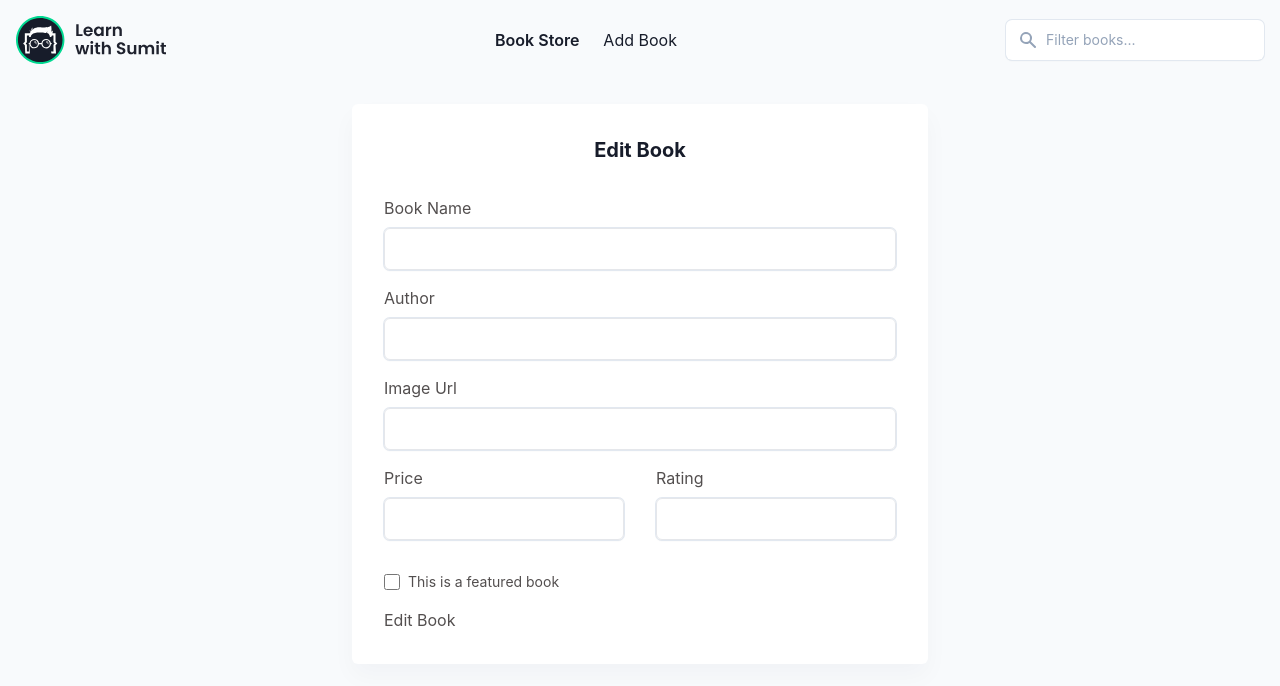
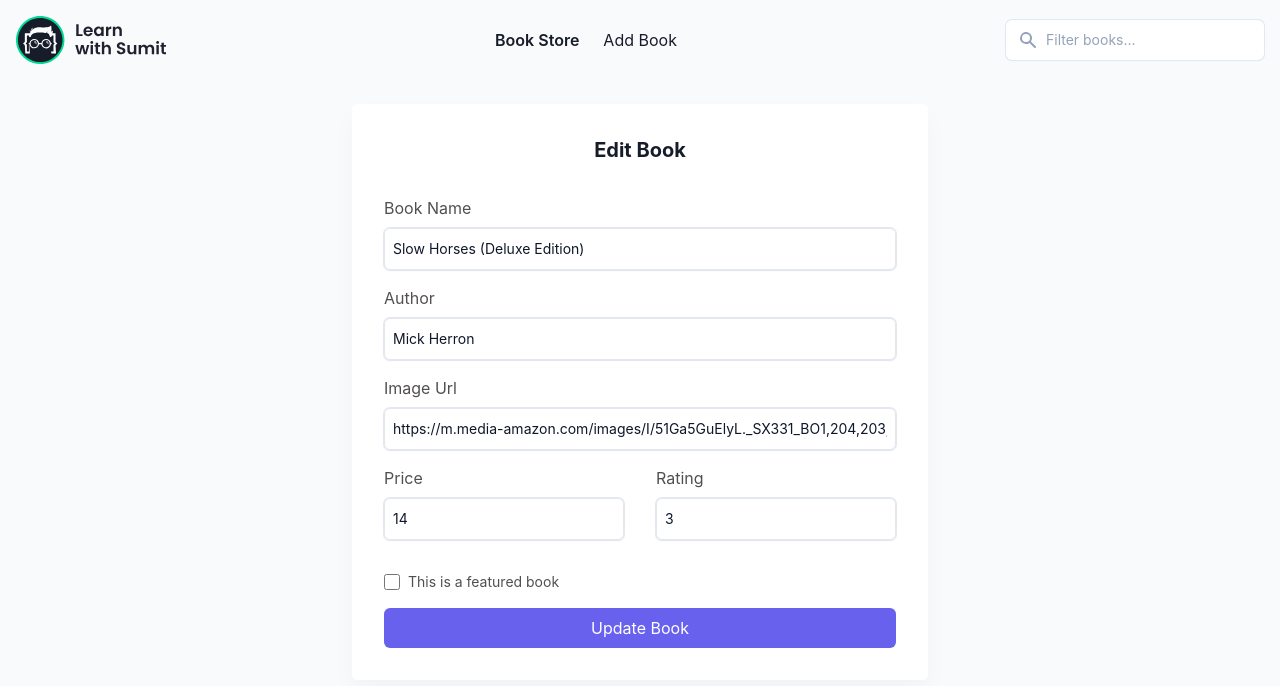
Before and after one commit to Tanjilhossaintamim/assignment-8-bookstore-rtk-query-lws, a React (Vite) app: page /edit-book/1 in a window 1280 px wide. Shown: the top 686 px of the page. Built offline with nearby package versions, Linux system fonts and the light colour scheme; data requests are answered from the project's data file.

Commit message:
compleate edit book funtionality

```diff
--- /dev/null
+++ b/src/components/Form/Form.jsx
@@ -0,0 +1,134 @@
+import { useEffect, useState } from "react";
+import { useNavigate } from "react-router-dom";
+import { useEditBookMutation } from "../../redux/features/api/apiSlice";
+import PropTypes from "prop-types";
+
+const Form = ({ book }) => {
+  const [editBook, { isLoading, isSuccess }] = useEditBookMutation();
+  const {
+    id,
+    name: bName,
+    author: bAuthor,
+    thumbnail: bThumbnail,
+    rating: bRating,
+    price: bPrice,
+    featured: fFeatured,
+  } = book;
+
+  const [name, setName] = useState(bName);
+  const [author, setAuthor] = useState(bAuthor);
+  const [thumbnail, setThumnail] = useState(bThumbnail);
+  const [price, setPrice] = useState(bPrice);
+  const [rating, setRating] = useState(bRating);
+  const [featured, setFeatured] = useState(fFeatured);
+  const navigate = useNavigate();
+
+  const handelEditBook = (e) => {
+    e.preventDefault();
+    editBook({
+      id,
+      data: { name, author, thumbnail, price, rating, featured },
+    });
+  };
+  useEffect(() => {
+    isSuccess && navigate("/");
+  }, [isSuccess, navigate]);
+  return (
+    <form className="book-form" onSubmit={handelEditBook}>
+      <div className="space-y-2">
+        <label>Book Name</label>
+        <input
+          required
+          className="text-input"
+          type="text"
+          id="lws-bookName"
+          name="name"
+          value={name}
+          onChange={(e) => setName(e.target.value)}
+        />
+      </div>
+
+      <div className="space-y-2">
+        <label>Author</label>
+        <input
+          required
+          className="text-input"
+          type="text"
+          id="lws-author"
+          name="author"
+          value={author}
+          onChange={(e) => setAuthor(e.target.value)}
+        />
+      </div>
+
+      <div className="space-y-2">
+        <label>Image Url</label>
+        <input
+          required
+          className="text-input"
+          type="text"
+          id="lws-thumbnail"
+          name="thumbnail"
+          value={thumbnail}
+          onChange={(e) => setThumnail(e.target.value)}
+        />
+      </div>
+
+      <div className="grid grid-cols-2 gap-8 pb-4">
+        <div className="space-y-2">
+          <label>Price</label>
+          <input
+            required
+            className="text-input"
+            type="number"
+            id="lws-price"
+            name="price"
+            value={price}
+            onChange={(e) => setPrice(e.target.value)}
+          />
+        </div>
+
+        <div className="space-y-2">
+          <label>Rating</label>
+          <input
+            required
+            className="text-input"
+            type="number"
+            id="lws-rating"
+            name="rating"
+            min="1"
+            max="5"
+            value={rating}
+            onChange={(e) => setRating(e.target.value)}
+          />
+        </div>
+      </div>
+
+      <div className="flex items-center">
+        <input
+          id="lws-featured"
+          type="checkbox"
+          name="featured"
+          className="w-4 h-4"
+          value={featured}
+          checked={featured}
+          onChange={(e) => setFeatured(e.target.checked)}
+        />
+        <label className="ml-2 text-sm"> This is a featured book </label>
+      </div>
+
+      <button
+        type="submit"
+        className="submit"
+        id="lws-submit"
+        disabled={isLoading}
+      >
+        Update Book
+      </button>
+    </form>
+  );
+};
+Form.propTypes = {
+  book: PropTypes.object,
+};
+export default Form;
--- a/src/pages/EditBook.jsx
+++ b/src/pages/EditBook.jsx
@@ -1,83 +1,24 @@
+import { useParams } from "react-router-dom";
+import { useGetSingelBookQuery } from "../redux/features/api/apiSlice";
+import Form from "../components/Form/Form";
 const EditBook = () => {
+  const { id } = useParams();
+  const {
+    data: book,
+    isLoading,
+    isSuccess,
+    isError,
+  } = useGetSingelBookQuery(id);
+  let content = null;
+  if (isLoading) content = <div>loading...</div>;
+  if (isSuccess && book?.id) content = <Form book={book} />;
+  if (isError && !isLoading) content = <div>There Was an Error !</div>;
   return (
     <main className="py-6 2xl:px-6">
       <div className="container">
         <div className="p-8 overflow-hidden bg-white shadow-cardShadow rounded-md max-w-xl mx-auto">
           <h4 className="mb-8 text-xl font-bold text-center">Edit Book</h4>
-          <form className="book-form">
-            <div className="space-y-2">
-              <label>Book Name</label>
-              <input
-                required
-                className="text-input"
-                type="text"
-                id="lws-bookName"
-                name="name"
-              />
-            </div>
-
-            <div className="space-y-2">
-              <label>Author</label>
-              <input
-                required
-                className="text-input"
-                type="text"
-                id="lws-author"
-                name="author"
-              />
-            </div>
-
-            <div className="space-y-2">
-              <label>Image Url</label>
-              <input
-                required
-                className="text-input"
-                type="text"
-                id="lws-thumbnail"
-                name="thumbnail"
-              />
-            </div>
-
-            <div className="grid grid-cols-2 gap-8 pb-4">
-              <div className="space-y-2">
-                <label>Price</label>
-                <input
-                  required
-                  className="text-input"
-                  type="number"
-                  id="lws-price"
-                  name="price"
-                />
-              </div>
-
-              <div className="space-y-2">
-                <label>Rating</label>
-                <input
-                  required
-                  className="text-input"
-                  type="number"
-                  id="lws-rating"
-                  name="rating"
-                  min="1"
-                  max="5"
-                />
-              </div>
-            </div>
-
-            <div className="flex items-center">
-              <input
-                id="lws-featured"
-                type="checkbox"
-                name="featured"
-                className="w-4 h-4"
-              />
-              <label className="ml-2 text-sm"> This is a featured book </label>
-            </div>
-
-            <button type="submit" id="lws-submit">
-              Edit Book
-            </button>
-          </form>
+          {content}
         </div>
       </div>
     </main>
--- a/src/redux/features/api/apiSlice.jsx
+++ b/src/redux/features/api/apiSlice.jsx
@@ -3,14 +3,15 @@ import { createApi, fetchBaseQuery } from "@reduxjs/toolkit/query/react";
 export const apiSlice = createApi({
   reducerPath: "api",
   baseQuery: fetchBaseQuery({ baseUrl: "http://localhost:9000" }),
-  tagTypes: ["Books"],
+  tagTypes: ["Books", "Book"],
+  keepUnusedDataFor: 300,
   endpoints: (builder) => ({
     getBooks: builder.query({
       query: () => ({
         url: "/books",
         method: "GET",
       }),
-      keepUnusedDataFor: 300,
+
       providesTags: ["Books"],
     }),
     addBook: builder.mutation({
@@ -19,9 +20,32 @@ export const apiSlice = createApi({
         method: "POST",
         body: data,
       }),
-      invalidatesTags:['Books']
+      invalidatesTags: ["Books"],
+    }),
+    getSingelBook: builder.query({
+      query: (id) => ({
+        url: `/books/${id}`,
+        method: "GET",
+      }),
+      providesTags: (results, error, arg) => [{ type: "Book", id: arg }],
+    }),
+    editBook: builder.mutation({
+      query: ({ id, data }) => ({
+        url: `/books/${id}`,
+        method: "PUT",
+        body: data,
+      }),
+      invalidatesTags: (results, error, arg) => [
+        "Books",
+        { type: "Book", id: arg.id },
+      ],
     }),
   }),
 });
 
-export const { useGetBooksQuery, useAddBookMutation } = apiSlice;
+export const {
+  useGetBooksQuery,
+  useAddBookMutation,
+  useGetSingelBookQuery,
+  useEditBookMutation,
+} = apiSlice;
```
